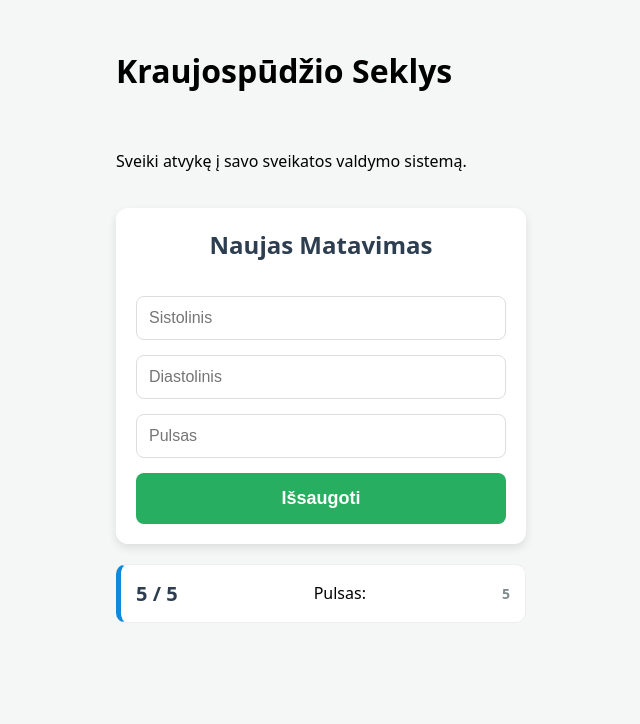
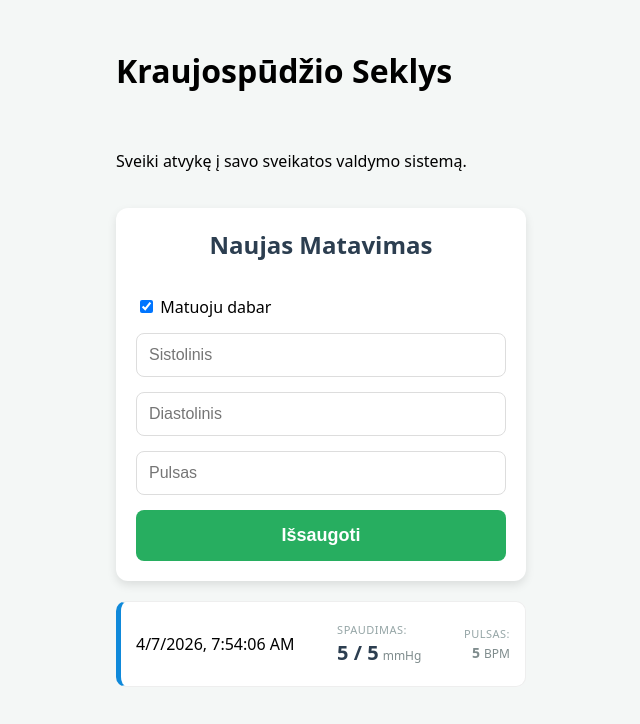
Before and after one commit to Jurgutis666/mano-spaudimas, a React (Vite) app: page / in a window 1280 px wide. Both pictures are taken after typing "5", "5", "5" into the empty fields and a click on the button "Išsaugoti". Shown: the top 724 px of the page, without its empty margins (319-959 px from the left). Built offline with nearby package versions, Linux system fonts and the light colour scheme.

Commit message:
added date option

```diff
--- a/src/components/MeasurementForm.jsx
+++ b/src/components/MeasurementForm.jsx
@@ -5,28 +5,51 @@ function MeasurementForm({ onAdd }) {
   const [systolic, setSystolic] = useState("");
   const [diastolic, setDiastolic] = useState("");
   const [pulse, setPulse] = useState("");
-
-  // 2. Čia bus "handleSubmit" (veiksmas paspaudus mygtuką)
+  const [isNow, setIsNow] = useState(true);
+  const [manualDate, setManualDate] = useState("");
 
   function handleSubmit(e) {
     e.preventDefault();
+
+    const finalDate = isNow ? new Date().toLocaleString() : manualDate;
+
     const newRecord = {
       systolic: Number(systolic),
       diastolic: Number(diastolic),
       pulse: Number(pulse),
+      date: finalDate,
     };
-    console.log(newRecord);
+
     onAdd(newRecord);
 
     setSystolic("");
     setDiastolic("");
     setPulse("");
+    setManualDate("");
   }
 
   return (
-    // 3. Čia bus tavo HTML (forma, laukeliai, mygtukas)
     <form className="measurement-form" onSubmit={handleSubmit}>
       <h2>Naujas Matavimas</h2>
+
+      <div className="date-selection-container">
+        <label>
+          <input
+            type="checkbox"
+            checked={isNow}
+            onChange={(e) => setIsNow(e.target.checked)}
+          />{" "}
+          Matuoju dabar
+        </label>
+        {!isNow && (
+          <input
+            type="datetime-local"
+            className="form-input"
+            value={manualDate}
+            onChange={(e) => setManualDate(e.target.value)}
+          />
+        )}
+      </div>
 
       <input
         className="form-input"
--- a/src/components/MeasurementList.jsx
+++ b/src/components/MeasurementList.jsx
@@ -2,12 +2,25 @@ function MeasurementList({ records }) {
   return (
     <div>
       <ul className="measurements-list-container">
-        {records.map((item, index) => (
+        {[...records].reverse().map((item, index) => (
           <li className="measurement-card" key={index}>
-            <strong className="pressure-value">
-              {item.systolic} / {item.diastolic}
-            </strong>{" "}
-            Pulsas: <strong className="pulse-value">{item.pulse}</strong>
+            <p className="measurement-time">{item.date}</p>
+            <div className="pressure-section">
+              <span className="pressure-label">Spaudimas: </span>
+              <div className="value-group">
+                <strong className="pressure-value">
+                  {item.systolic} / {item.diastolic}
+                </strong>
+                <span className="unit-label"> mmHg</span>
+              </div>
+            </div>
+            <div className="pulse-section">
+              <span className="pulse-label">Pulsas: </span>
+              <div className="value-group">
+                <strong className="pulse-value">{item.pulse}</strong>
+                <span className="unit-label"> BPM</span>
+              </div>
+            </div>
           </li>
         ))}
       </ul>
--- a/src/index.css
+++ b/src/index.css
@@ -84,3 +84,33 @@ body {
   font-size: 14px;
   color: #7f8c8d;
 }
+
+.pressure-section,
+.pulse-section {
+  display: flex;
+  flex-direction: column;
+  gap: 2px;
+}
+
+.pulse-section {
+  align-items: flex-end;
+}
+
+.value-group {
+  display: flex;
+  align-items: baseline;
+  gap: 4px;
+}
+
+.unit-label {
+  font-size: 12px;
+  color: #7f8c8d;
+}
+
+.pressure-label,
+.pulse-label {
+  font-size: 11px;
+  text-transform: uppercase;
+  letter-spacing: 0.5px;
+  color: #95a5a6;
+}
```
